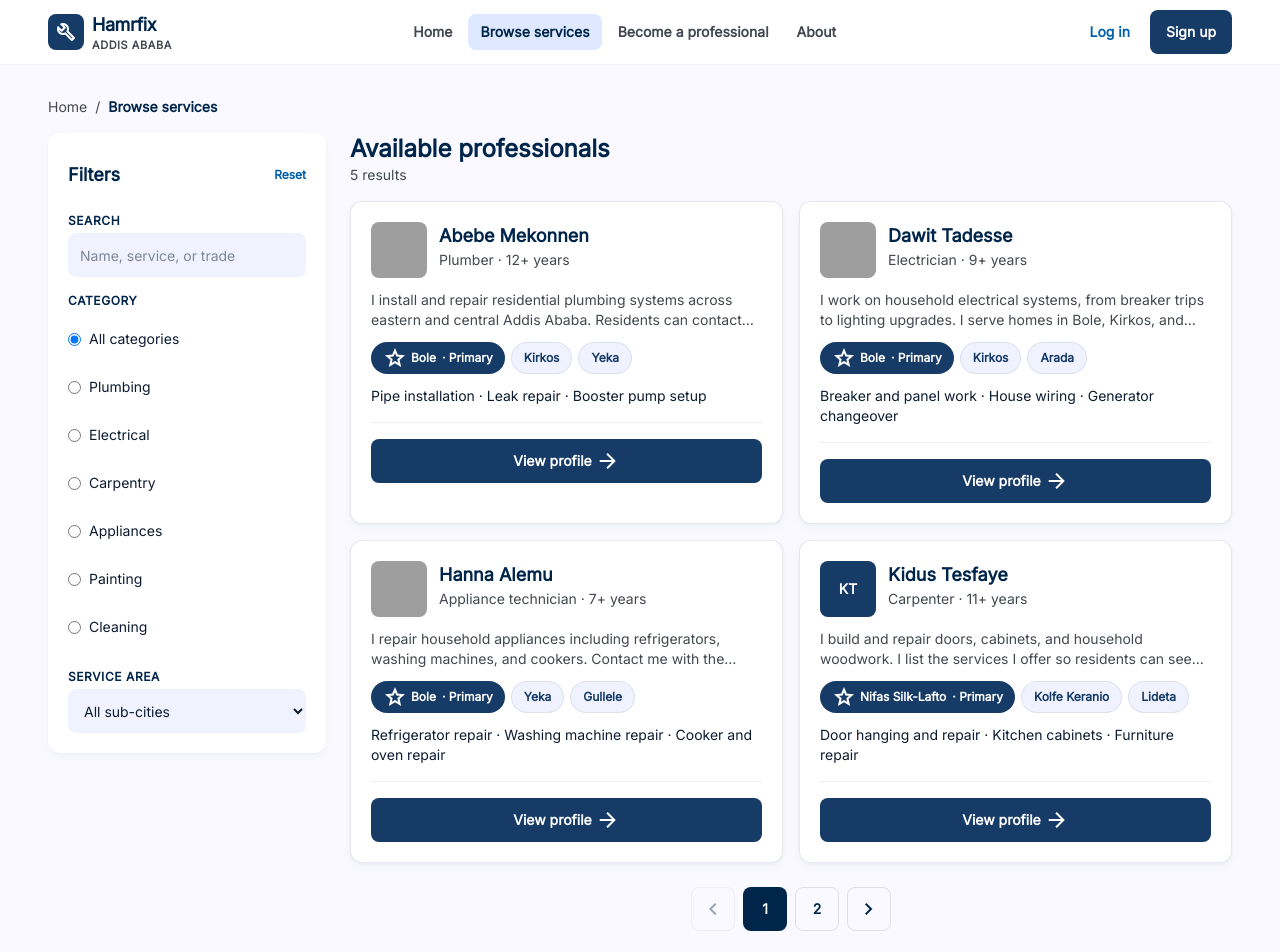
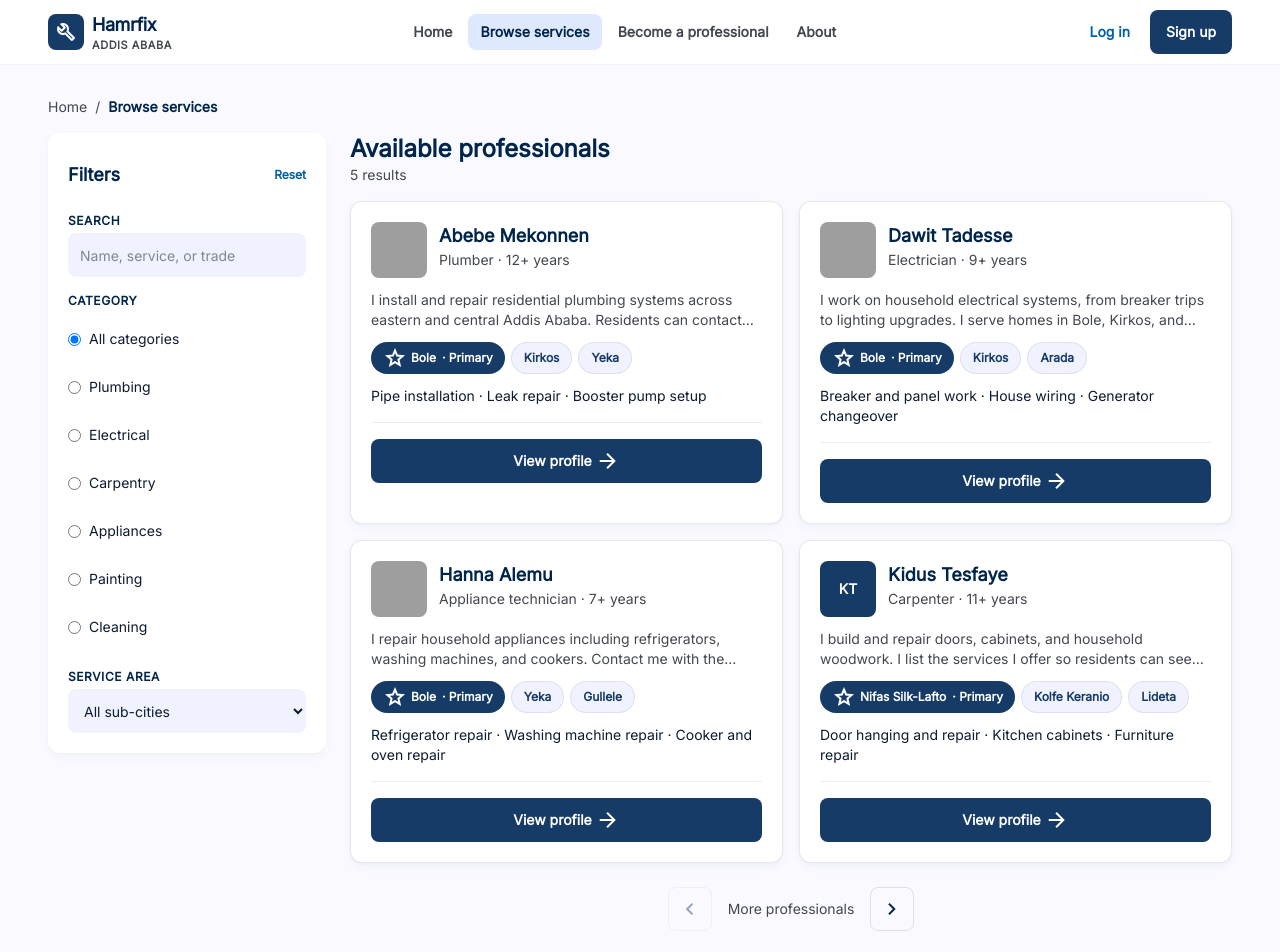
Before and after one commit to JoeAsn/HamrFix, a React (Vite) app in the folder Frontend/: page /browse in a window 1280 px wide. Shown: the top 952 px of the page. Built offline with nearby package versions, Linux system fonts and the light colour scheme; grey boxes are pictures that could not be loaded.

Commit message:
fix: change from the offset to curosr pagination on the frontend and update the documnetations based on that.

```diff
--- a/Frontend/src/pages/BrowsePage.tsx
+++ b/Frontend/src/pages/BrowsePage.tsx
@@ -1,11 +1,11 @@
-import { useMemo, useState } from "react"
+import { useEffect, useMemo, useState } from "react"
 import { Link, useSearchParams } from "react-router-dom"
 import { EmptyState } from "../components/EmptyState"
 import { Icon } from "../components/Icon"
 import { ProfessionalCard } from "../components/ProfessionalCard"
 import { CATEGORIES, SUB_CITIES, filterProfessionals } from "../data/catalog"
 
-const RESULTS_PER_PAGE = 4
+const RESULTS_PER_BATCH = 4
 
 export function BrowsePage() {
   const [params, setParams] = useSearchParams()
@@ -13,34 +13,42 @@ export function BrowsePage() {
   const query = params.get("q") ?? ""
   const category = params.get("category") ?? ""
   const area = params.get("area") ?? ""
-  const requestedPage = Number.parseInt(params.get("page") ?? "1", 10)
+  const [cursorHistory, setCursorHistory] = useState<(string | null)[]>([null])
 
   const results = useMemo(
     () => filterProfessionals(query, category, area),
     [query, category, area],
   )
-  const totalPages = Math.max(1, Math.ceil(results.length / RESULTS_PER_PAGE))
-  const currentPage = Number.isFinite(requestedPage)
-    ? Math.min(Math.max(requestedPage, 1), totalPages)
-    : 1
-  const paginatedResults = results.slice(
-    (currentPage - 1) * RESULTS_PER_PAGE,
-    currentPage * RESULTS_PER_PAGE,
-  )
+  const batchStart = cursorHistory[cursorHistory.length - 1]
+  const startIndex = batchStart
+    ? Math.max(0, results.findIndex((professional) => professional.id === batchStart) + 1)
+    : 0
+  const paginatedResults = results.slice(startIndex, startIndex + RESULTS_PER_BATCH)
+  const hasPreviousBatch = cursorHistory.length > 1
+  const hasNextBatch = startIndex + RESULTS_PER_BATCH < results.length
+
+  useEffect(() => {
+    setCursorHistory([null])
+  }, [query, category, area])
 
   function update(key: string, value: string) {
     const next = new URLSearchParams(params)
     if (value) next.set(key, value)
     else next.delete(key)
-    next.delete("page")
     setParams(next)
+    setCursorHistory([null])
   }
 
-  function goToPage(page: number) {
-    const next = new URLSearchParams(params)
-    if (page === 1) next.delete("page")
-    else next.set("page", String(page))
-    setParams(next)
+  function goToNextPage() {
+    if (!hasNextBatch) return
+    const nextCursor = paginatedResults.at(-1)?.id ?? null
+    if (!nextCursor) return
+    setCursorHistory((history) => [...history, nextCursor])
+  }
+
+  function goToPreviousPage() {
+    if (!hasPreviousBatch) return
+    setCursorHistory((history) => history.slice(0, -1))
   }
 
   const activeFilterCount = [query, category, area].filter(Boolean).length
@@ -165,39 +173,24 @@ export function BrowsePage() {
               ))}
             </div>
           )}
-          {results.length > RESULTS_PER_PAGE ? (
+          {results.length > RESULTS_PER_BATCH ? (
             <nav className="mt-6 flex items-center justify-center gap-2" aria-label="Professionals pagination">
               <button
                 type="button"
                 className="interactive-control inline-flex min-h-11 min-w-11 items-center justify-center rounded-lg border border-outline-variant/50 text-primary hover:bg-surface-low disabled:cursor-not-allowed disabled:opacity-40"
-                aria-label="Previous page"
-                disabled={currentPage === 1}
-                onClick={() => goToPage(currentPage - 1)}
+                aria-label="Previous professionals"
+                disabled={!hasPreviousBatch}
+                onClick={goToPreviousPage}
               >
                 <Icon name="chevron_left" />
               </button>
-              {Array.from({ length: totalPages }, (_, index) => index + 1).map((page) => (
-                <button
-                  key={page}
-                  type="button"
-                  className={`interactive-control inline-flex min-h-11 min-w-11 items-center justify-center rounded-lg px-3 text-sm font-semibold ${
-                    page === currentPage
-                      ? "bg-primary text-on-primary"
-                      : "border border-outline-variant/50 text-primary hover:bg-surface-low"
-                  }`}
-                  aria-current={page === currentPage ? "page" : undefined}
-                  aria-label={`Go to page ${page}`}
-                  onClick={() => goToPage(page)}
-                >
-                  {page}
-                </button>
-              ))}
+              <span className="px-2 text-sm text-on-variant">More professionals</span>
               <button
                 type="button"
                 className="interactive-control inline-flex min-h-11 min-w-11 items-center justify-center rounded-lg border border-outline-variant/50 text-primary hover:bg-surface-low disabled:cursor-not-allowed disabled:opacity-40"
-                aria-label="Next page"
-                disabled={currentPage === totalPages}
-                onClick={() => goToPage(currentPage + 1)}
+                aria-label="Next professionals"
+                disabled={!hasNextBatch}
+                onClick={goToNextPage}
               >
                 <Icon name="chevron_right" />
               </button>
```
